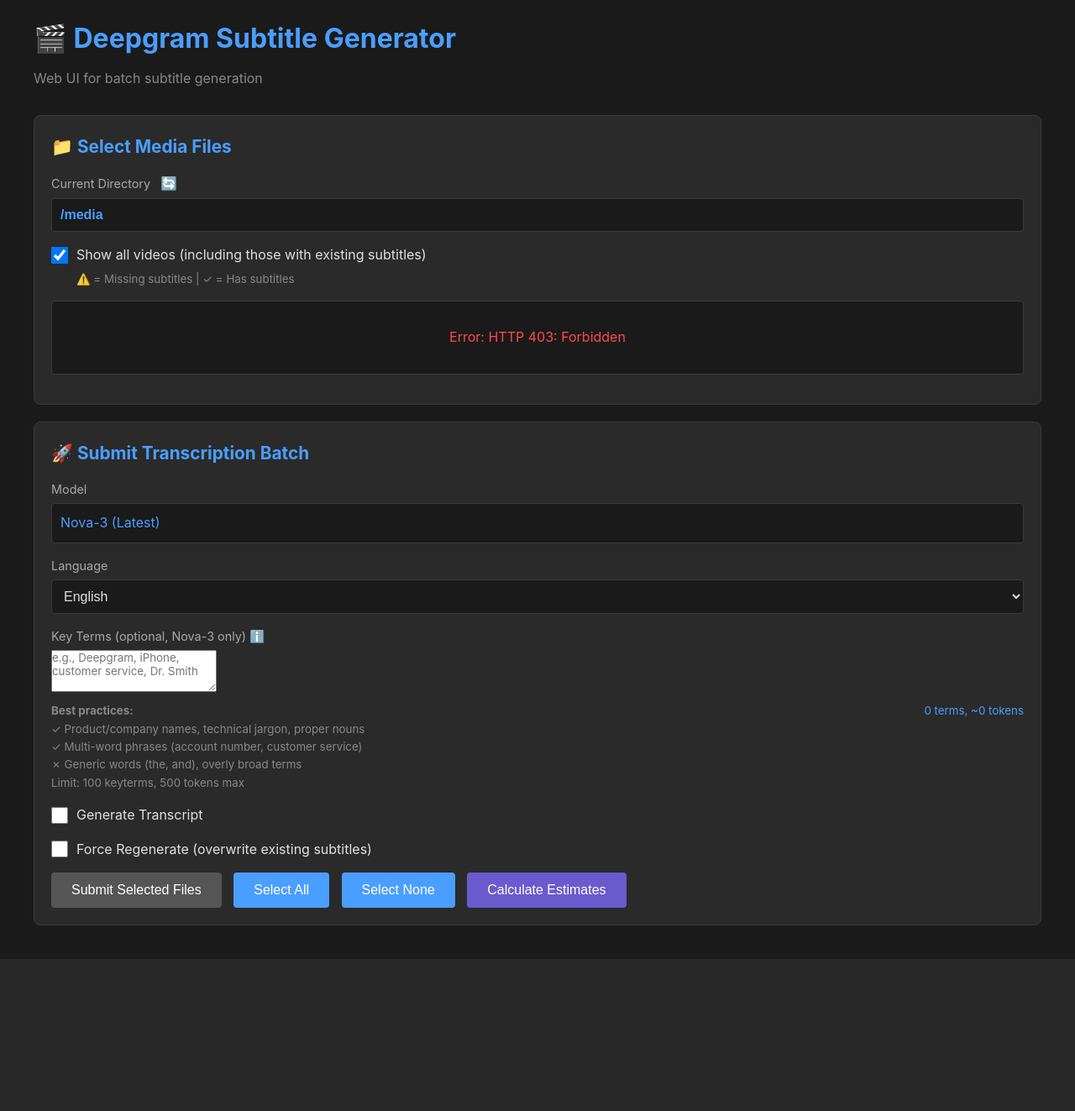
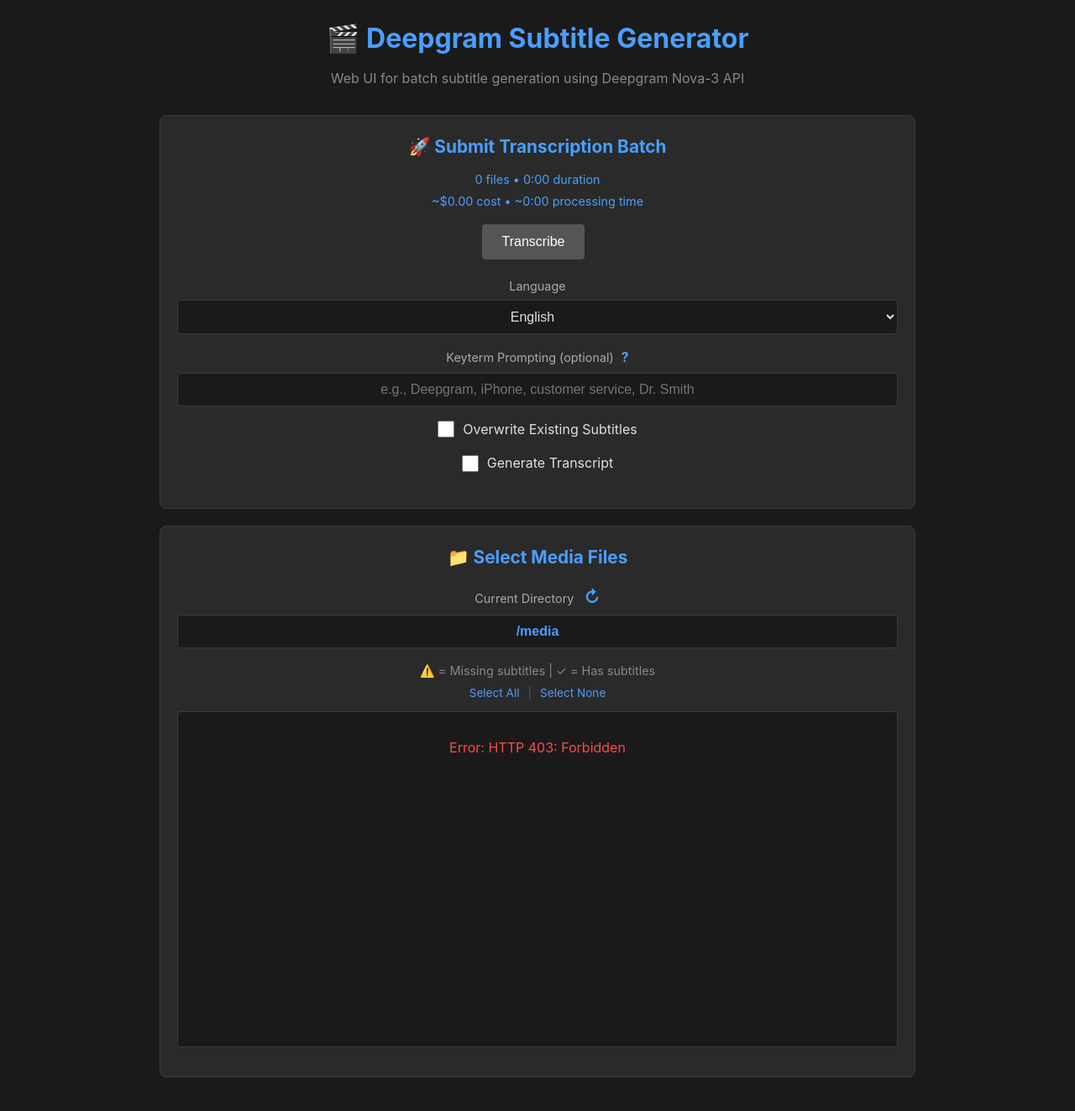
Before and after one commit to tylerbcrawford/deepgram-subtitles, a Flask app: page / in a window 1280 px wide. Shown: the whole page at 84% size. Before the commit the page ends 1142 px from the top, so only its background shows below. Run offline with Flask 3, Linux system fonts and the light colour scheme.

Commit message:
visual fixes

```diff
--- a/web/static/app.js
+++ b/web/static/app.js
@@ -19,6 +19,22 @@
     const checkbox = document.getElementById('enableTranscript');
     const options = document.getElementById('transcriptOptions');
     options.style.display = checkbox.checked ? 'block' : 'none';
+
+    // Reset speaker map checkbox when transcript is disabled
+    if (!checkbox.checked) {
+        const speakerMapCheckbox = document.getElementById('enableSpeakerMap');
+        if (speakerMapCheckbox) {
+            speakerMapCheckbox.checked = false;
+            toggleSpeakerMapInput();
+        }
+    }
+}
+
+// Toggle speaker map input visibility
+function toggleSpeakerMapInput() {
+    const checkbox = document.getElementById('enableSpeakerMap');
+    const input = document.getElementById('speakerMapInput');
+    input.style.display = checkbox.checked ? 'block' : 'none';
 }
 
 // Browse directories and show files
@@ -26,7 +42,7 @@
     currentPath = path;
     const directoryList = document.getElementById('directoryList');
     const scanPath = document.getElementById('scanPath');
-    const showAll = document.getElementById('showAllVideos').checked;
+    const showAll = true;  // Always show all videos
 
     scanPath.value = path;
     directoryList.innerHTML = '<div style="color: #888; text-align: center; padding: 20px;">Loading...</div>';
@@ -125,22 +141,27 @@
     }
     console.log('Total selected files:', selectedFiles.length);
     updateSelectionStatus();
+
+    // Automatically calculate estimates
+    if (selectedFiles.length > 0) {
+        calculateEstimatesAuto();
+    } else {
+        // Show zeros when no files selected
+        document.getElementById('estSummary').innerHTML = '0 files • 0:00 duration<br>~$0.00 cost • ~0:00 processing time';
+    }
 }
 
 // Update selection status display
 function updateSelectionStatus() {
     const count = selectedFiles.length;
     const submitBtn = document.getElementById('submitBtn');
-    const estimateBtn = document.getElementById('estimateBtn');
 
     if (count > 0) {
         showStatus('scanStatus', `✅ ${count} file${count > 1 ? 's' : ''} selected`, 'success');
         if (submitBtn) submitBtn.disabled = false;
-        if (estimateBtn) estimateBtn.disabled = false;
     } else {
         showStatus('scanStatus', 'Select files to continue', 'info');
         if (submitBtn) submitBtn.disabled = true;
-        if (estimateBtn) estimateBtn.disabled = true;
     }
 
     console.log('Selection updated:', count, 'files selected');
@@ -174,7 +195,7 @@
 // Scan directory for videos
 async function scanDirectory() {
     const path = document.getElementById('scanPath').value;
-    const showAll = document.getElementById('showAllVideos').checked;
+    const showAll = true;  // Always show all videos
     showStatus('scanStatus', '🔍 Scanning directory...', 'info');
 
     try {
@@ -243,30 +264,36 @@
 
 // Select all files
 function selectAll() {
+    selectedFiles = [];
     document.querySelectorAll('.file-item input[type="checkbox"]').forEach(cb => {
         cb.checked = true;
+        const filePath = cb.value;
+        if (!selectedFiles.includes(filePath)) {
+            selectedFiles.push(filePath);
+        }
     });
+    updateSelectionStatus();
+    if (selectedFiles.length > 0) {
+        calculateEstimatesAuto();
+    }
 }
 
 // Deselect all files
 function selectNone() {
+    selectedFiles = [];
     document.querySelectorAll('.file-item input[type="checkbox"]').forEach(cb => {
         cb.checked = false;
     });
+    updateSelectionStatus();
+    document.getElementById('estSummary').innerHTML = '0 files • 0:00 duration<br>~$0.00 cost • ~0:00 processing time';
 }
 
-// Calculate cost and time estimates
-async function calculateEstimates() {
-    const selectedFiles = Array.from(
-        document.querySelectorAll('.file-item input[type="checkbox"]:checked')
-    ).map(cb => cb.value);
-
+// Automatically calculate cost and time estimates
+async function calculateEstimatesAuto() {
     if (selectedFiles.length === 0) {
-        showStatus('submitStatus', '⚠️ Please select at least one file', 'error');
+        document.getElementById('estSummary').innerHTML = '0 files • 0:00 duration<br>~$0.00 cost • ~0:00 processing time';
         return;
     }
-
-    showStatus('submitStatus', '🔍 Calculating estimates...', 'info');
 
     try {
         const response = await fetch('/api/estimate', {
@@ -281,20 +308,18 @@
 
         const data = await response.json();
         displayEstimates(data);
-        showStatus('submitStatus', '✅ Estimates calculated', 'success');
 
     } catch (error) {
-        showStatus('submitStatus', `❌ Error: ${error.message}`, 'error');
         console.error('Estimate error:', error);
+        document.getElementById('estSummary').innerHTML = '0 files • 0:00 duration<br>~$0.00 cost • ~0:00 processing time';
     }
 }
 
-// Display cost and time estimates
+// Display cost and time estimates in compact format
 function displayEstimates(data) {
-    const estimatesBox = document.getElementById('estimatesBox');
-    estimatesBox.style.display = 'block';
+    const estSummary = document.getElementById('estSummary');
 
-    // Format duration as HH:MM:SS
+    // Format duration as HH:MM:SS or MM:SS
     function formatDuration(seconds) {
         const h = Math.floor(seconds / 3600);
         const m = Math.floor((seconds % 3600) / 60);
@@ -305,10 +330,11 @@
         return `${m}:${String(s).padStart(2, '0')}`;
     }
 
-    document.getElementById('estFiles').textContent = data.total_files;
-    document.getElementById('estDuration').textContent = formatDuration(data.total_duration_seconds);
-    document.getElementById('estCost').textContent = `$${data.estimated_cost_usd.toFixed(2)}`;
-    document.getElementById('estTime').textContent = formatDuration(data.estimated_processing_time_seconds);
+    const fileText = data.total_files === 1 ? 'file' : 'files';
+    const line1 = `${data.total_files} ${fileText} • ${formatDuration(data.total_duration_seconds)} duration`;
+    const line2 = `~$${data.estimated_cost_usd.toFixed(2)} cost • ~${formatDuration(data.estimated_processing_time_seconds)} processing time`;
+
+    estSummary.innerHTML = `${line1}<br>${line2}`;
 }
 
 // Submit batch for transcription
@@ -346,9 +372,13 @@
     if (enableTranscript) {
         requestBody.enable_transcript = true;
 
-        const speakerMap = document.getElementById('speakerMap').value.trim();
-        if (speakerMap) {
-            requestBody.speaker_map = speakerMap;
+        // Only add speaker map if the checkbox is checked
+        const enableSpeakerMap = document.getElementById('enableSpeakerMap').checked;
+        if (enableSpeakerMap) {
+            const speakerMap = document.getElementById('speakerMap').value.trim();
+            if (speakerMap) {
+                requestBody.speaker_map = speakerMap;
+            }
         }
     }
 
@@ -596,6 +626,18 @@
         })
         .catch(err => console.error('Failed to load config:', err));
 
+    // Reset all checkboxes to default (unchecked) state
+    document.getElementById('enableTranscript').checked = false;
+    document.getElementById('enableSpeakerMap').checked = false;
+    document.getElementById('forceRegenerate').checked = false;
+
+    // Hide transcript and speaker map options
+    document.getElementById('transcriptOptions').style.display = 'none';
+    document.getElementById('speakerMapInput').style.display = 'none';
+
+    // Clear speaker map field
+    document.getElementById('speakerMap').value = '';
+
     // Automatically load /media directory on page load
     browseDirectories('/media');
 });
--- a/web/templates/index.html
+++ b/web/templates/index.html
@@ -13,7 +13,7 @@
             padding: 20px;
             line-height: 1.6;
         }
-        .container { max-width: 1200px; margin: 0 auto; }
+        .container { max-width: 900px; margin: 0 auto; }
         h1 {
             color: #4a9eff;
             margin-bottom: 10px;
@@ -49,6 +49,7 @@
             border-radius: 4px;
             color: #e0e0e0;
             font-size: 1em;
+            text-align: center;
         }
         button {
             background: #4a9eff;
@@ -220,51 +221,21 @@
 </head>
 <body>
     <div class="container">
-        <h1>🎬 Deepgram Subtitle Generator</h1>
-        <p class="subtitle">Web UI for batch subtitle generation</p>
+        <h1 style="text-align: center;">🎬 Deepgram Subtitle Generator</h1>
+        <p class="subtitle" style="text-align: center;">Web UI for batch subtitle generation using Deepgram Nova-3 API</p>
 
-        <!-- Scan Section -->
-        <div class="card">
-            <h2>📁 Select Media Files</h2>
-
-            <!-- Selected Path at Top -->
-            <div class="form-group">
-                <label for="scanPath">
-                    Current Directory
-                    <span onclick="refreshBrowser()" style="cursor: pointer; margin-left: 8px; font-size: 1.1em;" title="Refresh directory">🔄</span>
-                </label>
-                <input type="text" id="scanPath" value="/media" placeholder="/media/tv/ShowName" readonly
-                       style="background: #1a1a1a; cursor: default; color: #4a9eff; font-weight: bold;">
-            </div>
-
-            <div class="form-group checkbox-group">
-                <label class="checkbox-label">
-                    <input type="checkbox" id="showAllVideos" onchange="refreshBrowser()" checked>
-                    <span>Show all videos (including those with existing subtitles)</span>
-                </label>
-                <small style="color: #888; display: block; margin-top: 5px; margin-left: 30px;">
-                    ⚠️ = Missing subtitles | ✓ = Has subtitles
+        <!-- Submit Section -->
+        <div class="card" style="text-align: center;">
+            <h2 style="margin-bottom: 10px;">🚀 Submit Transcription Batch</h2>
+            <div id="estimatesBox" style="margin-bottom: 15px;">
+                <small style="color: #4a9eff; font-size: 0.9em; line-height: 1.5;">
+                    <span id="estSummary">0 files • 0:00 duration<br>~$0.00 cost • ~0:00 processing time</span>
                 </small>
             </div>
-
-            <!-- Directory Browser -->
-            <div id="directoryBrowser" style="margin-bottom: 15px;">
-                <div id="directoryList" style="max-height: 400px; overflow-y: auto; background: #1a1a1a; border: 1px solid #3a3a3a; border-radius: 4px; padding: 10px;">
+            <div style="margin-bottom: 20px;">
+                <button onclick="submitBatch()" id="submitBtn" disabled>Transcribe</button>
             </div>
-            </div>
-
-            <div id="scanStatus" class="status"></div>
-        </div>
-
-        <!-- Submit Section -->
-        <div class="card">
-            <h2>🚀 Submit Transcription Batch</h2>
-            <div class="form-group">
-                <label>Model</label>
-                <div style="padding: 10px; background: #1a1a1a; border: 1px solid #3a3a3a; border-radius: 4px; color: #4a9eff;">
-                    Nova-3 (Latest)
-                </div>
-            </div>
+            <div id="submitStatus" class="status"></div>
             <div class="form-group">
                 <label for="language">Language</label>
                 <select id="language">
@@ -301,79 +272,81 @@
 
             <div class="form-group">
                 <label for="keyTerms">
-                    Key Terms (optional, Nova-3 only)
-                    <span class="info-icon" title="Keyterms can improve accuracy up to 90% for important terminology">ℹ️</span>
+                    Keyterm Prompting (optional)
+                    <a href="https://developers.deepgram.com/docs/keyterm" target="_blank" rel="noopener noreferrer"
+                       style="margin-left: 5px; color: #4a9eff; text-decoration: none; font-size: 1.1em; cursor: pointer; font-weight: bold;"
+                       title="Learn more about keyterm prompting">?</a>
                 </label>
-                <textarea id="keyTerms" rows="3" placeholder="e.g., Deepgram, iPhone, customer service, Dr. Smith"
-                          oninput="updateKeyTermCount()" style="resize: vertical; font-family: inherit;"></textarea>
-                <div style="display: flex; justify-content: space-between; align-items: start; margin-top: 5px;">
-                    <small style="color: #888;">
-                        <strong>Best practices:</strong><br>
-                        ✓ Product/company names, technical jargon, proper nouns<br>
-                        ✓ Multi-word phrases (account number, customer service)<br>
-                        ✗ Generic words (the, and), overly broad terms<br>
-                        Limit: 100 keyterms, 500 tokens max
-                    </small>
-                    <small id="keyTermCount" style="color: #4a9eff; white-space: nowrap; margin-left: 10px;">
-                        0 terms, ~0 tokens
-                    </small>
-                </div>
+                <input type="text" id="keyTerms" placeholder="e.g., Deepgram, iPhone, customer service, Dr. Smith">
             </div>
 
-            <div class="form-group checkbox-group">
+            <div style="display: flex; flex-direction: column; align-items: center; gap: 10px; margin-bottom: 15px;">
+                <label class="checkbox-label">
+                    <input type="checkbox" id="forceRegenerate">
+                    <span>Overwrite Existing Subtitles</span>
+                </label>
                 <label class="checkbox-label">
                     <input type="checkbox" id="enableTranscript" onchange="toggleTranscriptOptions()">
                     <span>Generate Transcript</span>
                 </label>
             </div>
 
-            <div id="transcriptOptions" style="display: none; margin-left: 20px; padding: 15px; background: #1a1a1a; border-radius: 4px; margin-bottom: 15px;">
+            <div id="transcriptOptions" style="display: none; margin-bottom: 15px;">
+                <div class="checkbox-group" style="display: flex; justify-content: center;">
+                    <label class="checkbox-label">
+                        <input type="checkbox" id="enableSpeakerMap" onchange="toggleSpeakerMapInput()">
+                        <span>Use Speaker Map
+                            <a href="https://developers.deepgram.com/docs/diarization" target="_blank" rel="noopener noreferrer"
+                               style="margin-left: 5px; color: #4a9eff; text-decoration: none; font-size: 1.1em; cursor: pointer; font-weight: bold;"
+                               title="Learn more about speaker diarization">?</a>
+                        </span>
+                    </label>
+                </div>
+                <div id="speakerMapInput" style="display: none; max-width: 400px; margin: 10px auto 0;">
                     <div class="form-group">
-                    <label for="speakerMap">Speaker Map Name (optional)</label>
-                    <input type="text" id="speakerMap" placeholder="e.g., Breaking Bad">
+                        <label for="speakerMap">Speaker Map Name</label>
+                        <input type="text" id="speakerMap" placeholder="e.g., Breaking Bad" autocomplete="off">
                         <small style="color: #888; display: block; margin-top: 5px;">
                             Speaker map files should be located in speaker_maps/ directory
                         </small>
                     </div>
                 </div>
-
-            <div class="form-group checkbox-group">
-                <label class="checkbox-label">
-                    <input type="checkbox" id="forceRegenerate">
-                    <span>Force Regenerate (overwrite existing subtitles)</span>
-                </label>
             </div>
 
-            <div id="estimatesBox" style="display: none; margin-bottom: 15px; padding: 15px; background: #1a1a1a; border-radius: 4px; border: 1px solid #3a3a3a;">
-                <h3 style="color: #4a9eff; margin-bottom: 10px; font-size: 1.1em;">📊 Batch Estimates</h3>
-                <div class="stats">
-                    <div class="stat-box">
-                        <div class="stat-value" id="estFiles">0</div>
-                        <div class="stat-label">Files</div>
         </div>
-                    <div class="stat-box">
-                        <div class="stat-value" id="estDuration">0:00</div>
-                        <div class="stat-label">Total Duration</div>
+
+        <!-- Scan Section -->
+        <div class="card" style="text-align: center;">
+            <h2>📁 Select Media Files</h2>
+
+            <!-- Selected Path at Top -->
+            <div class="form-group">
+                <label for="scanPath">
+                    Current Directory
+                    <span onclick="refreshBrowser()" style="cursor: pointer; margin-left: 8px; font-size: 1.4em; color: #4a9eff; font-weight: bold;" title="Refresh directory">↻</span>
+                </label>
+                <input type="text" id="scanPath" value="/media" placeholder="/media/tv/ShowName" readonly
+                       style="background: #1a1a1a; cursor: default; color: #4a9eff; font-weight: bold; text-align: center;">
             </div>
-                    <div class="stat-box">
-                        <div class="stat-value" id="estCost">$0.00</div>
-                        <div class="stat-label">Estimated Cost</div>
+
+            <div style="margin-bottom: 10px;">
+                <div style="color: #888; font-size: 0.9em; margin-bottom: 5px;">
+                    ⚠️ = Missing subtitles | ✓ = Has subtitles
                 </div>
-                    <div class="stat-box">
-                        <div class="stat-value" id="estTime">0:00</div>
-                        <div class="stat-label">Est. Processing Time</div>
+                <div style="display: flex; justify-content: center; gap: 10px; font-size: 0.85em;">
+                    <a href="#" onclick="selectAll(); return false;" style="color: #4a9eff; text-decoration: none; cursor: pointer;">Select All</a>
+                    <span style="color: #555;">|</span>
+                    <a href="#" onclick="selectNone(); return false;" style="color: #4a9eff; text-decoration: none; cursor: pointer;">Select None</a>
                 </div>
             </div>
-                <small style="color: #888; display: block; margin-top: 10px;">
-                    Nova-3 pricing: $0.0043/min • Processing estimate: ~10% of video duration
-                </small>
+
+            <!-- Directory Browser -->
+            <div id="directoryBrowser" style="margin-bottom: 15px;">
+                <div id="directoryList" style="height: 400px; overflow-y: auto; background: #1a1a1a; border: 1px solid #3a3a3a; border-radius: 4px; padding: 10px;">
+                </div>
             </div>
 
-            <button onclick="submitBatch()" id="submitBtn" disabled>Submit Selected Files</button>
-            <button onclick="selectAll()">Select All</button>
-            <button onclick="selectNone()">Select None</button>
-            <button onclick="calculateEstimates()" id="estimateBtn" style="background: #6a5acd;" disabled>Calculate Estimates</button>
-            <div id="submitStatus" class="status"></div>
+            <div id="scanStatus" class="status"></div>
         </div>
 
         <!-- Job Status Section -->
```
Also changed, not shown: embedded-subtitles-implementation-guide.md (added, +231 -0 lines). Lines whose indentation alone changed are shown as unchanged.
